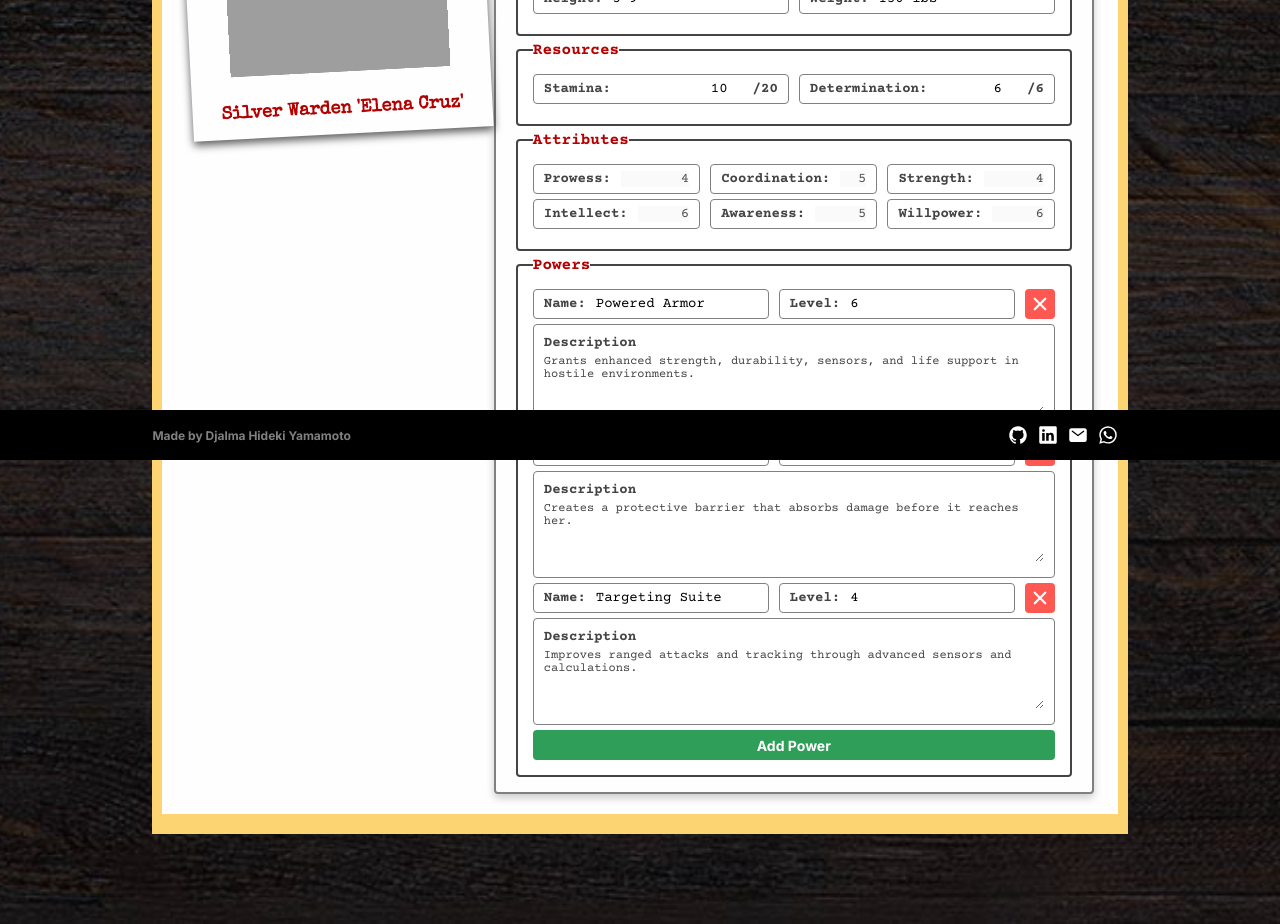
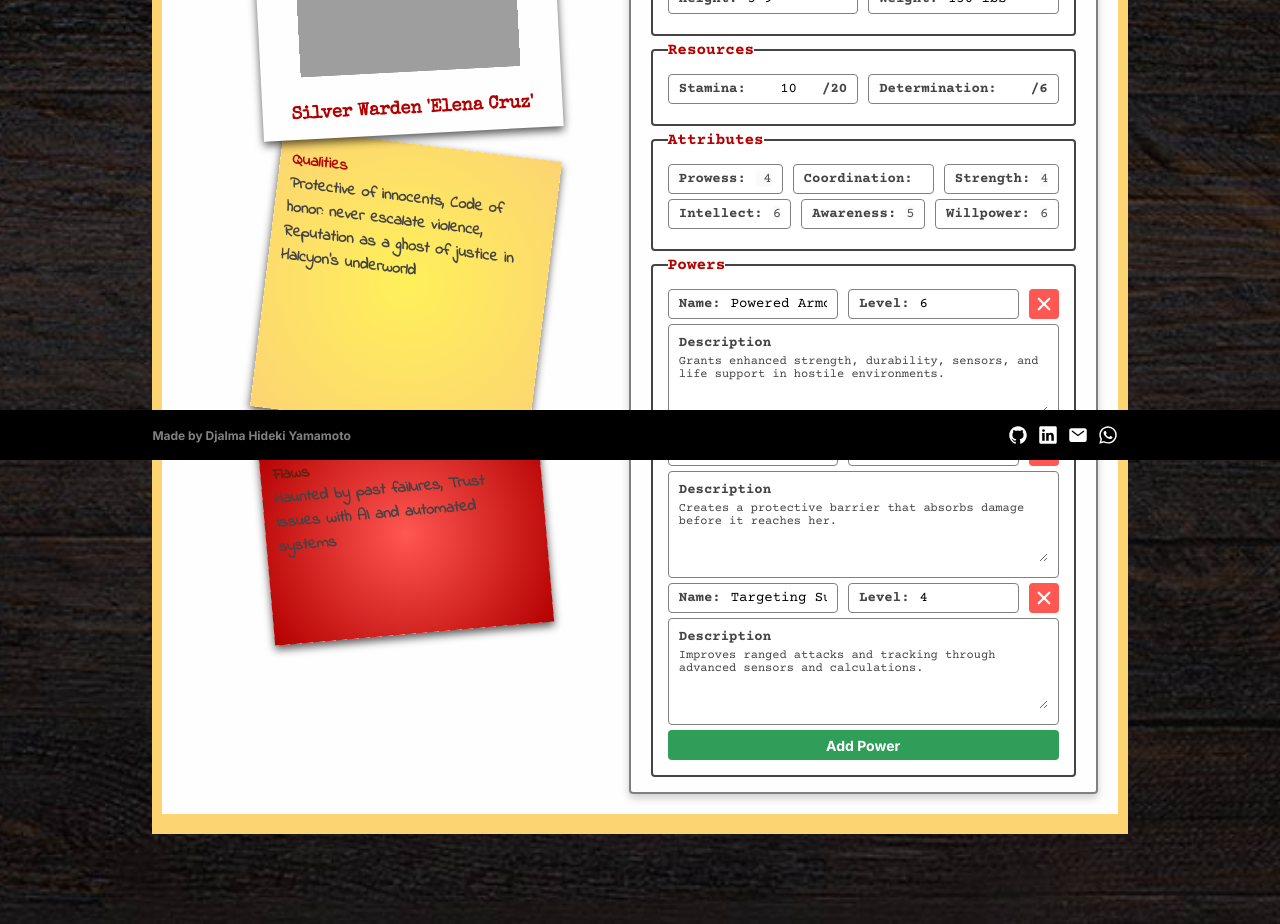
Before and after one commit to YH1d3k12/icons-character-sheet, a React (Vite) app in the folder frontend/: page / in a window 1280 px wide. Shown: the part 340-1264 px from the top of the page. Built offline with nearby package versions, Linux system fonts and the light colour scheme; grey boxes are pictures that could not be loaded.

Commit message:
Feat: created quality and flaw notes.

```diff
--- a/frontend/src/App.css
+++ b/frontend/src/App.css
@@ -1,4 +1,5 @@
 @import url('https://fonts.googleapis.com/css2?family=Courier+Prime:ital,wght@0,400;0,700;1,400;1,700&family=Inter:ital,opsz,wght@0,14..32,100..900;1,14..32,100..900&family=Special+Elite&display=swap');
+@import url('https://fonts.googleapis.com/css2?family=Indie+Flower&display=swap');
 
 :root {
   --anti-flash-white: #F2F3F4;
@@ -11,6 +12,7 @@
   --maize: #FFF05A;
   --night: #12130F;
   --royal-blue: #305CDE;
+  --seal-brown: #61210F;
   --shamrock-green: #2E9E59;
   --turkey-red: #b30000;
   --veil: #08080866;
--- /dev/null
+++ b/frontend/src/components/FlawNote/index.tsx
@@ -0,0 +1,24 @@
+import { useCharacter } from '../../hooks/useCharacter';
+import './styles.css';
+
+export default function FlawNote() {
+    const [character, setCharacter] = useCharacter();
+
+    return (
+        <div className="flaw-note">
+            <label className="flaw-note-label">
+                Flaws
+                <textarea
+                    className="flaw-note-text"
+                    value={character.flaws}
+                    onChange={e =>
+                        setCharacter({
+                            ...character,
+                            flaws: e.target.value,
+                        })
+                    }
+                />
+            </label>
+        </div>
+    );
+}
--- /dev/null
+++ b/frontend/src/components/FlawNote/styles.css
@@ -0,0 +1,35 @@
+.flaw-note {
+    padding: 18px 12px 16px 12px;
+    min-height: 200px;
+    height: 200px;
+    min-width: 280px;
+    width: 280px;
+    background: radial-gradient(circle, var(--bittersweet) 0%, var(--turkey-red) 100%);
+    box-shadow: 0 4px 8px rgba(0, 0, 0, 0.65);
+    transform: rotate(-5deg);
+    transition: box-shadow 0.22s;
+}
+
+.flaw-note:hover {
+    box-shadow: 0 8px 16px rgba(0, 0, 0, 0.65);
+}
+
+.flaw-note-label {
+    height: 90%;
+    width: 100%;
+    color: var(--seal-brown);
+    font-size: 1.6rem;
+    font-weight: 700;
+    font-family: "Indie Flower", cursive !important;
+}
+
+.flaw-note-text {
+    height: 90%;
+    width: 100%;
+    color: var(--onyx);
+    background-color: transparent;
+    font-size: 1.6rem;
+    font-weight: 700;
+    font-family: "Indie Flower", cursive !important;
+    resize: none;
+}
--- /dev/null
+++ b/frontend/src/components/QualityNote/index.tsx
@@ -0,0 +1,24 @@
+import { useCharacter } from '../../hooks/useCharacter';
+import './styles.css';
+
+export default function StickyNote() {
+    const [character, setCharacter] = useCharacter();
+
+    return (
+        <div className="quality-note">
+            <label className="quality-note-label">
+                Qualities
+                <textarea
+                    className="quality-note-text"
+                    value={character.qualities}
+                    onChange={e =>
+                        setCharacter({
+                            ...character,
+                            qualities: e.target.value,
+                        })
+                    }
+                />
+            </label>
+        </div>
+    );
+}
--- /dev/null
+++ b/frontend/src/components/QualityNote/styles.css
@@ -0,0 +1,35 @@
+.quality-note {
+    padding: 18px 12px 16px 12px;
+    min-height: 280px;
+    height: 280px;
+    min-width: 280px;
+    width: 280px;
+    background: radial-gradient(circle, var(--maize) 0%, var(--jasmine) 100%);
+    box-shadow: 0 4px 8px rgba(0, 0, 0, 0.65);
+    transform: rotate(7deg);
+    transition: box-shadow 0.22s;
+}
+
+.quality-note:hover {
+    box-shadow: 0 8px 16px rgba(0, 0, 0, 0.65);
+}
+
+.quality-note-label {
+    height: 90%;
+    width: 100%;
+    color: var(--turkey-red);
+    font-size: 1.6rem;
+    font-weight: 700;
+    font-family: "Indie Flower", cursive !important;
+}
+
+.quality-note-text {
+    height: 90%;
+    width: 100%;
+    color: var(--onyx);
+    background-color: transparent;
+    font-size: 1.6rem;
+    font-weight: 700;
+    font-family: "Indie Flower", cursive !important;
+    resize: none;
+}
--- a/frontend/src/data/mockedCharacter.tsx
+++ b/frontend/src/data/mockedCharacter.tsx
@@ -63,15 +63,9 @@ const mockedCharacter: Character = {
             tier: 1,
         },
     ],
-    qualities: [
-        'Protective of innocents',
-        'Code of honor: never escalate violence',
-        'Reputation as a ghost of justice in Halcyon’s underworld',
-    ],
-    flaws: [
-        'Haunted by past failures',
-        'Trust issues with AI and automated systems',
-    ],
+    qualities:
+        'Protective of innocents, Code of honor: never escalate violence, Reputation as a ghost of justice in Halcyon’s underworld',
+    flaws: 'Haunted by past failures, Trust issues with AI and automated systems',
     stunts: [
         {
             name: 'Overclocked Shield Matrix',
--- a/frontend/src/pages/Profile/index.tsx
+++ b/frontend/src/pages/Profile/index.tsx
@@ -1,12 +1,18 @@
 import ProfileForm from '../../components/ProfileForm';
 import HeroPhoto from '../../components/HeroPhoto';
+import QualityNote from '../../components/QualityNote';
+import FlawNote from '../../components/FlawNote';
 import './styles.css';
 
 export default function ProfilePage() {
     return (
         <div className="profile-page">
             <div className="profile-page-row">
-                <HeroPhoto />
+                <div className="profile-page-note-column">
+                    <FlawNote />
+                    <QualityNote />
+                    <HeroPhoto />
+                </div>
                 <ProfileForm />
             </div>
         </div>
--- a/frontend/src/pages/Profile/styles.css
+++ b/frontend/src/pages/Profile/styles.css
@@ -4,3 +4,12 @@
     padding: 20px;
     width: 100%;
 }
+
+.profile-page-note-column {
+    display: flex;
+    gap: 10px;
+    flex-direction: column-reverse;
+    justify-content: start;
+    align-items: center;
+    width: 100%;
+}
--- a/frontend/src/services/character.tsx
+++ b/frontend/src/services/character.tsx
@@ -25,8 +25,8 @@ export interface Character {
     attributes: AttributeMap;
     powers: Power[];
     specialities: Speciality[];
-    qualities: string[];
-    flaws: string[];
+    qualities: string;
+    flaws: string;
     stunts: Stunts[];
     items: Item[];
 }
```
